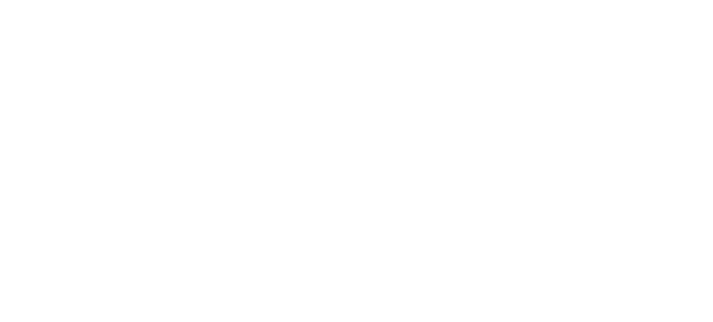
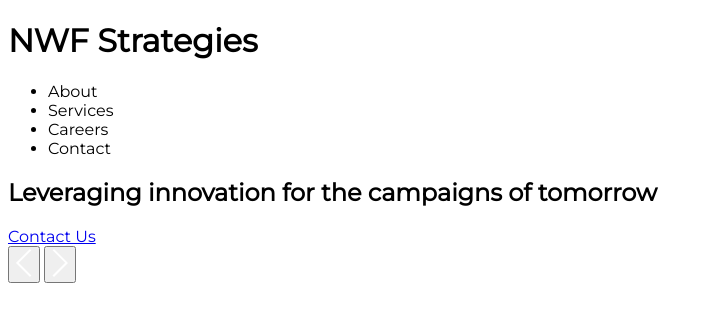
Before and after one commit to leonzh2k/NWF_Redesign, a plain HTML site: page index.html in a window 1280 px wide. Shown: the whole page, without its empty margins (0-713 px from the left). Drawn offline with Linux system fonts and the light colour scheme.

Commit message:
add html for header, add assets, update README

```diff
--- a/index.css
+++ b/index.css
@@ -4,5 +4,4 @@
 
 body {
     font-family: 'Montserrat';
-    font-size: 200px;
 }
--- a/index.html
+++ b/index.html
@@ -2,9 +2,33 @@
 <html>
     <head>
         <title>NWF Strategies</title>
+        <link rel="stylesheet" href="https://fonts.googleapis.com/css2?family=Montserrat">
         <link rel="stylesheet" type="text/css" href="index.css" media="screen"/>
         <script src="index.js" defer></script>
     </head>
     <body>
+        <header>
+            <h1>NWF Strategies</h1>
+            <nav>
+                <ul>
+                    <li>About</li>
+                    <li>Services</li>
+                    <li>Careers</li>
+                    <li>Contact</li>
+                </ul>
+            </nav>
+            <section>
+                <h1>
+                    Leveraging innovation for the campaigns of tomorrow
+                </h1>
+                <a href="/">Contact Us</a>
+            </section>
+            <button>
+                <img src="./assets/left-arrow.png">
+            </button>
+            <button>
+                <img src="./assets/right-arrow.png">
+            </button>
+        </header>
     </body>
 </html>
```
Also changed, not shown: assets/left-arrow.png (added), assets/right-arrow.png (added), 1 other file.
